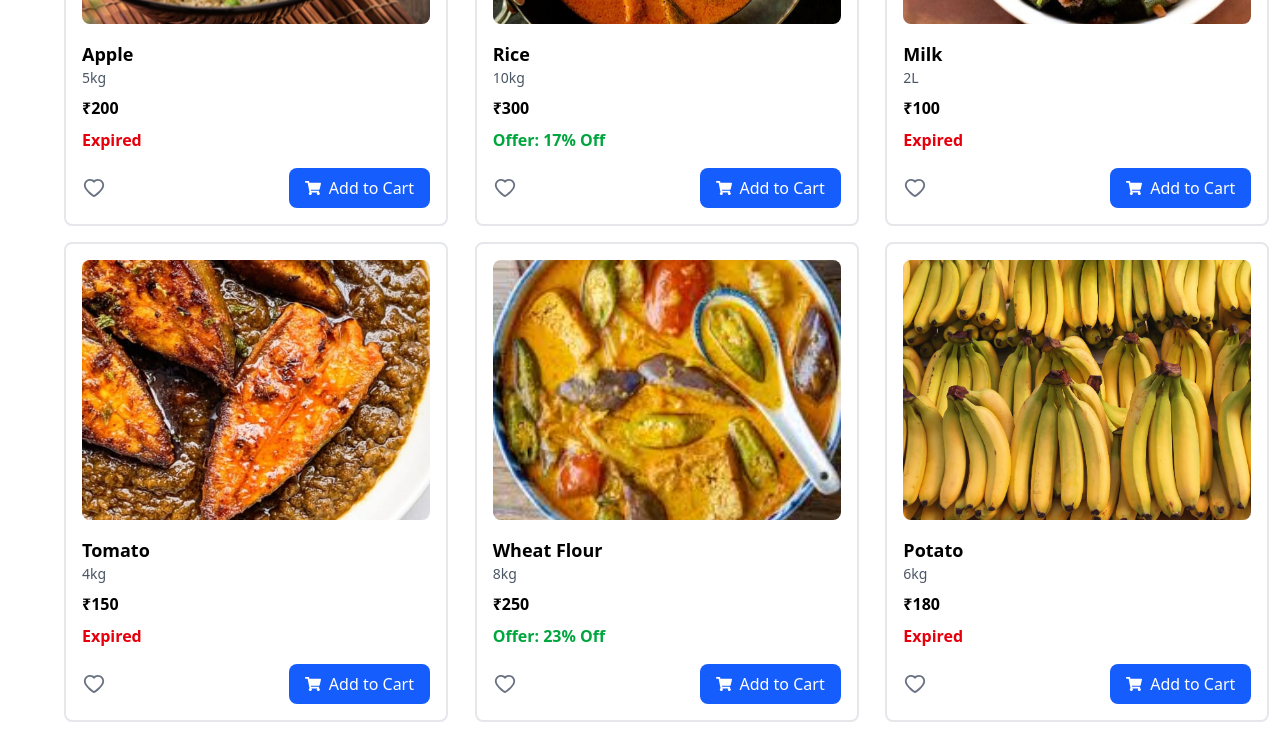
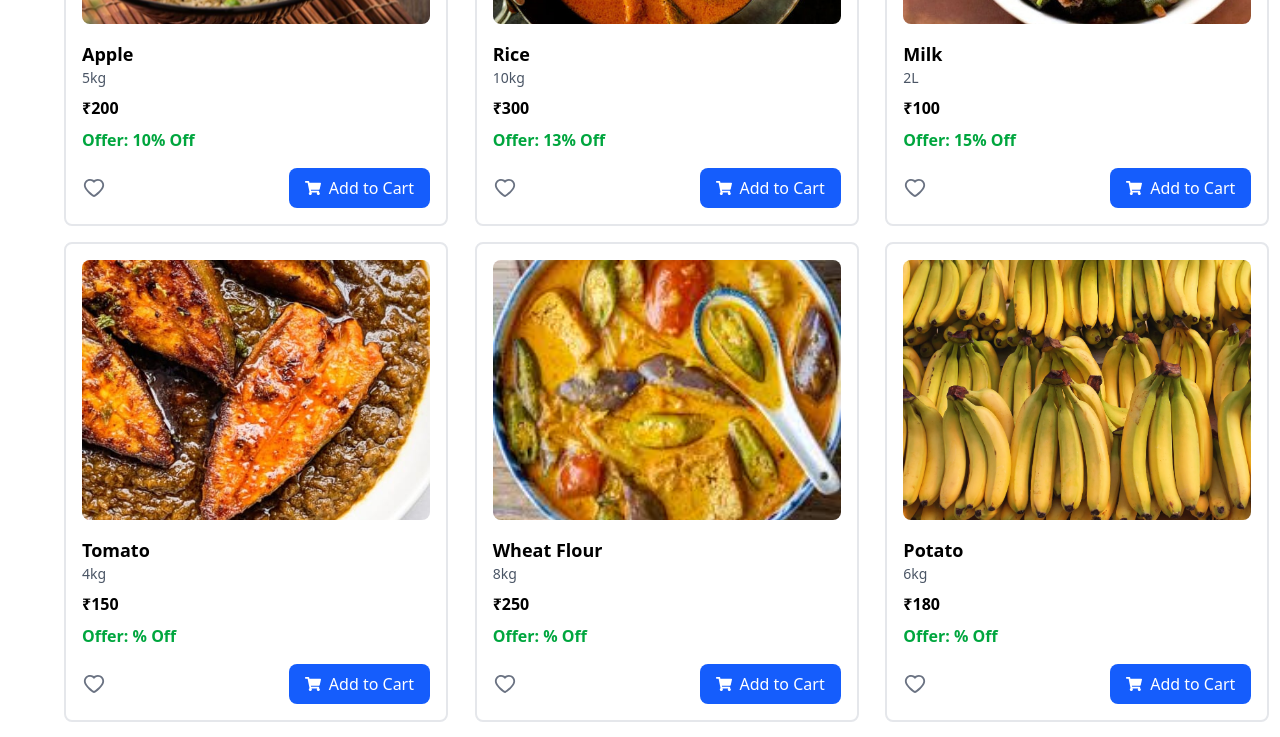
Before and after one commit to Shivam-821/food-sync, a React (Vite) app in the folder Frontend/: page / in a window 1280 px wide. Shown: the part 1460-2197 px from the top of the page. Built offline with nearby package versions, Linux system fonts and the light colour scheme; no server answers.

Commit message:
Blocks section modified

```diff
--- a/Frontend/src/Components/Blocks.jsx
+++ b/Frontend/src/Components/Blocks.jsx
@@ -17,7 +17,8 @@ const products = [
     price: 200,
     quantity: "5kg",
     type: "Perishable",
-    expiryDate: "2024-03-15",
+    expiryDate: "2025-05-20",
+    discount: 10,
   },
   {
     id: 2,
@@ -26,7 +27,8 @@ const products = [
     price: 300,
     quantity: "10kg",
     type: "Non-Perishable",
-    expiryDate: "2025-06-30",
+    expiryDate: "2025-05-20",
+    discount: 13,
   },
   {
     id: 3,
@@ -35,7 +37,8 @@ const products = [
     price: 100,
     quantity: "2L",
     type: "Perishable",
-    expiryDate: "2024-03-10",
+    expiryDate: "2025-05-20",
+    discount: 15,
   },
   {
     id: 4,
@@ -44,7 +47,7 @@ const products = [
     price: 150,
     quantity: "4kg",
     type: "Perishable",
-    expiryDate: "2024-03-08",
+    expiryDate: "2025-05-20",
   },
   {
     id: 5,
@@ -62,7 +65,7 @@ const products = [
     price: 180,
     quantity: "6kg",
     type: "Perishable",
-    expiryDate: "2024-04-15",
+    expiryDate: "2025-05-20",
   },
   {
     id: 6,
@@ -71,7 +74,7 @@ const products = [
     price: 180,
     quantity: "6kg",
     type: "Perishable",
-    expiryDate: "2024-04-15",
+    expiryDate: "2025-05-20",
   },
   {
     id: 7,
@@ -80,7 +83,7 @@ const products = [
     price: 120,
     quantity: "3kg",
     type: "Perishable",
-    expiryDate: "2024-03-12",
+    expiryDate: "2025-05-20",
   },
   {
     id: 8,
@@ -98,7 +101,7 @@ const products = [
     price: 350,
     quantity: "1kg",
     type: "Perishable",
-    expiryDate: "2024-03-18",
+    expiryDate: "2025-05-20",
   },
   {
     id: 10,
@@ -107,7 +110,7 @@ const products = [
     price: 90,
     quantity: "2kg",
     type: "Perishable",
-    expiryDate: "2024-03-10",
+    expiryDate: "2025-05-20",
   },
   {
     id: 11,
@@ -233,7 +236,7 @@ const Blocks = ({ addToCart }) => {
               <div className="text-red-600 font-bold mt-2">Expired</div>
             ) : (
               <div className="text-green-600 font-bold mt-2">
-                Offer: {Math.floor(Math.random() * 20 + 5)}% Off
+                Offer: {product.discount}% Off
               </div>
             )}
 
```
